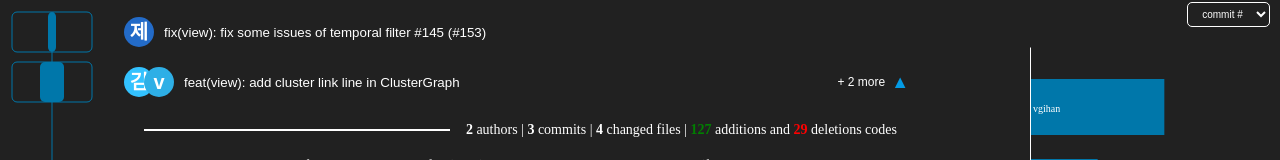
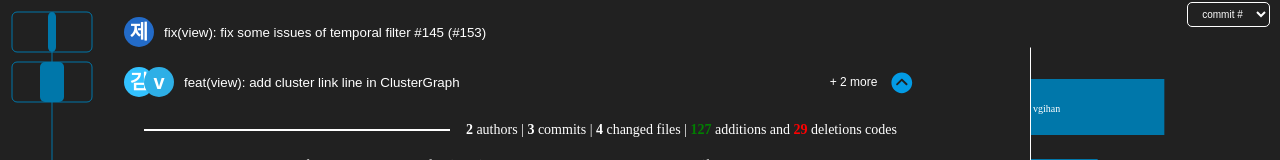
Before and after one commit to githru/githru-vscode-ext, a React (Create React App) app in the folder packages/view/: page / in a window 1280 px wide. Both pictures are taken after a click on the button 522 px from the left and 280 px from the top of the page. Shown: the part 198-358 px from the top of the page. Built offline with nearby package versions, Linux system fonts and the light colour scheme.

Commit message:
feat(view): apply react-icons library and fix error about nested element (#202)
* chore(view): install react-icons library

* feat(view): change collapse icon

* fix(view): fix ci error

```diff
--- a/packages/view/package.json
+++ b/packages/view/package.json
@@ -88,6 +88,7 @@
     "nanoid": "^4.0.0",
     "react": "^18.1.0",
     "react-dom": "^18.1.0",
+    "react-icons": "^4.4.0",
     "react-scripts": "5.0.1"
   }
 }
--- a/packages/view/src/components/VerticalClusterList/Summary/Summary.scss
+++ b/packages/view/src/components/VerticalClusterList/Summary/Summary.scss
@@ -62,23 +62,38 @@
     width: 100%;
   }
 
-  :hover .collapsible-button {
+  :hover .collapsible-icon {
+    display: flex;
+    align-items: center;
+    justify-content: center;
+    margin-left: 12px;
     visibility: visible;
+    cursor: pointer;
   }
 
-  .collapsible-button {
+  .collapsible-icon {
+    display: flex;
+    align-items: center;
+    justify-content: center;
+    margin-left: 12px;
     background-color: transparent;
     border: none;
     font-size: 18px;
     color: $blue-light-600;
     visibility: hidden;
+    cursor: pointer;
   }
 
-  .collapsible-button-shown {
+  .collapsible-icon-shown {
+    display: flex;
+    align-items: center;
+    justify-content: center;
+    margin-left: 12px;
     background-color: transparent;
     border: none;
     font-size: 18px;
     color: $blue-light-600;
+    cursor: pointer;
   }
 
   .name-box {
--- a/packages/view/src/components/VerticalClusterList/Summary/Summary.tsx
+++ b/packages/view/src/components/VerticalClusterList/Summary/Summary.tsx
@@ -1,4 +1,8 @@
 import React, { forwardRef, useRef, useEffect } from "react";
+import {
+  IoIosArrowDropdownCircle,
+  IoIosArrowDropupCircle,
+} from "react-icons/io";
 
 import type { ClusterNode, SelectedDataProps } from "types";
 import { Detail } from "components";
@@ -74,13 +78,13 @@ const Summary = forwardRef<HTMLDivElement, SummaryProps>(
                     </span>
                   </div>
                   {cluster.clusterId === clusterIds ? (
-                    <button className="collapsible-button-shown" type="button">
-                      ▲
-                    </button>
+                    <div className="collapsible-icon-shown">
+                      <IoIosArrowDropupCircle fontSize="1.6rem" />
+                    </div>
                   ) : (
-                    <button className="collapsible-button" type="button">
-                      ▼
-                    </button>
+                    <div className="collapsible-icon">
+                      <IoIosArrowDropdownCircle fontSize="1.6rem" />
+                    </div>
                   )}
                 </div>
               </button>
```
Also changed, not shown: 1 other file (tests, documents, lock files or other folders).
